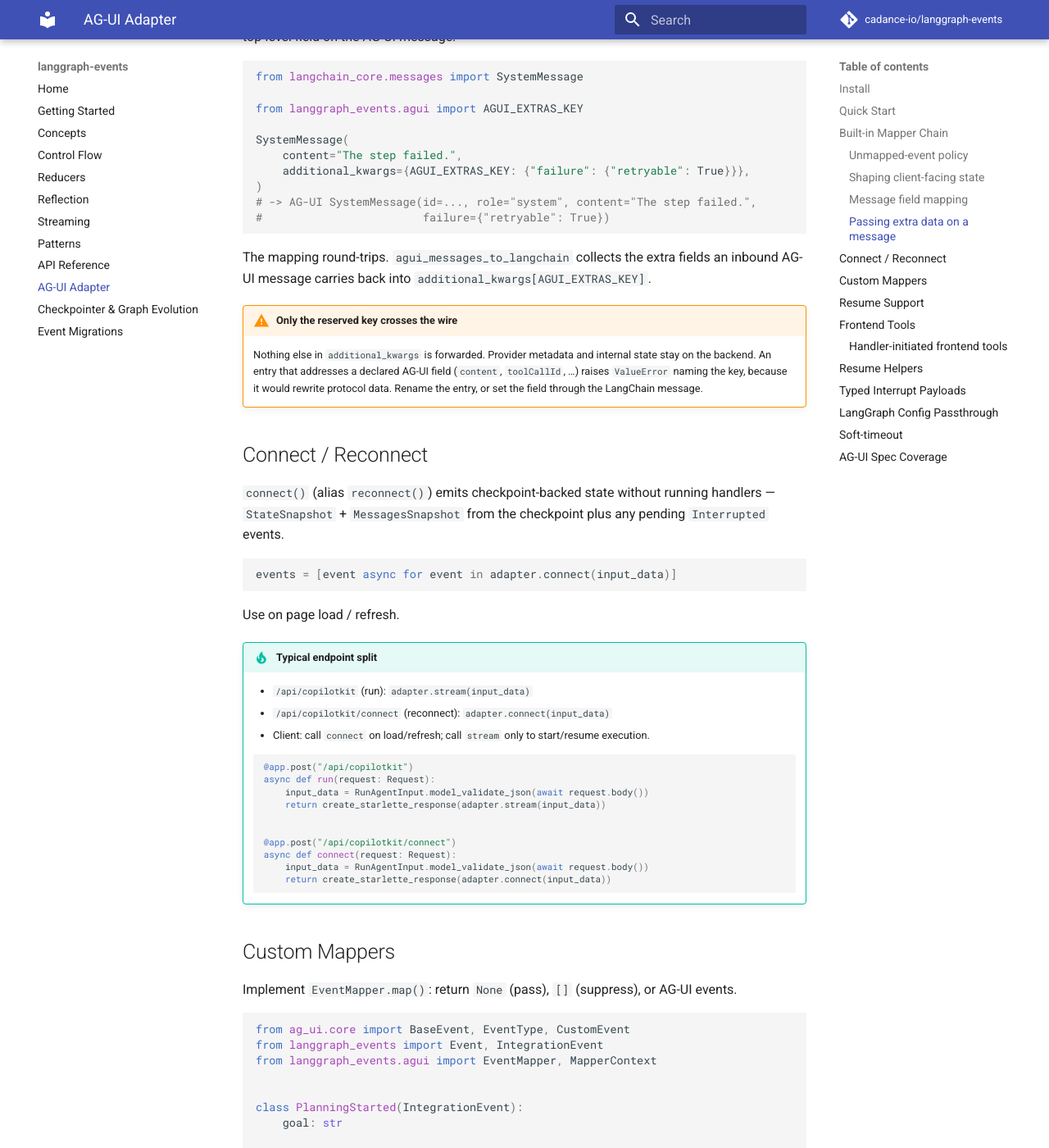
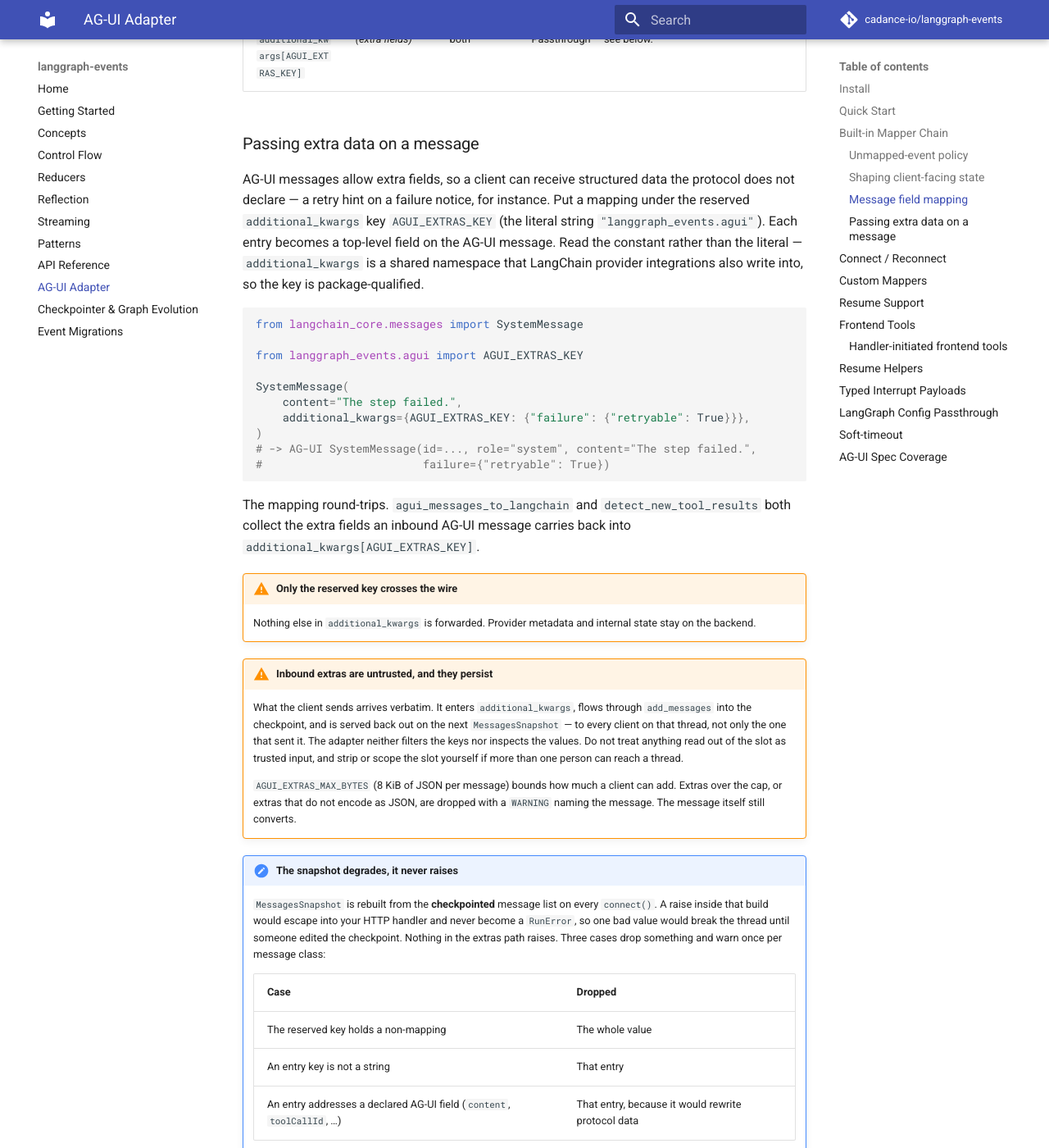
Before and after one commit to cadance-io/langgraph-events, an MkDocs documentation site: the page built from docs/agui.md, in a window 1280 px wide and 1400 px high, scrolled down 4474 px. Shown: the whole window at 82% size. Built offline with MkDocs 1.6.1 and Material for MkDocs 9.7.7, drawn with Linux system fonts in a browser that asks for light colours; comment, search, counter and statistics services are not loaded; some of the changed text lies outside the part shown.

Commit message:
docs(agui): correct the field-mapping claims and name the trust boundary
The table claimed ToolMessage.status/error "map in both directions". Only
presence does. The error text is derived from the tool content outbound and is
not stored inbound, because LangChain ToolMessage has no field for it and
content is where a tool failure reason belongs. Preserving it would need a
private slot, which the extras collision guard would then reject as a declared
field. The claim is corrected rather than the behaviour changed.

Adds the encrypted_value row: both directions drop it, and it cannot ride
through the extras slot either, because it is a declared field.

Documents the renamed extras key, the inbound trust boundary, the size cap and
the three degrade-not-raise cases in the snapshot build.

CHANGELOG: BaseMessage.name forwarding moves from Fixed to Changed. It changes
the wire payload for every existing consumer.

Co-Authored-By: Claude Opus 5 (1M context) <noreply@anthropic.com>

````diff
--- a/docs/agui.md
+++ b/docs/agui.md
@@ -137,15 +137,16 @@ For redaction or value transformation, write a custom `EventMapper`.
 
 | LangChain | AG-UI | Direction | Notes |
 |---|---|---|---|
-| `id`, `content` | `id`, `content` | both | `AssistantMessage.content` is `None` for block content; `SystemMessage`/`ToolMessage` degrade it to `""`. |
+| `id`, `content` | `id`, `content` | both | `AssistantMessage.content` is `None` for block content; `SystemMessage`/`ToolMessage` degrade it to `""`. A degraded `ToolMessage` logs a `WARNING` naming the tool call, because the content is lost. |
 | `name` | `name` | both | `UserMessage`, `AssistantMessage`, `SystemMessage` only — AG-UI's `ToolMessage` declares no `name`. |
 | `AIMessage.tool_calls` | `AssistantMessage.tool_calls` | both | `args` are JSON-encoded into `function.arguments`. |
-| `ToolMessage.status` | `ToolMessage.error` | both | `status="error"` sends the content as `error`, or the literal `"error"` when the content is empty, because a falsy `error` reads as a success; an inbound `error` sets `status="error"`. |
-| `additional_kwargs["agui"]` | *(extra fields)* | both | Passthrough — see below. |
+| `ToolMessage.status` | `ToolMessage.error` | both | Presence maps both ways. `status="error"` sends the content as `error`, or the literal `"error"` when the content is empty, because a falsy `error` reads as a success. A truthy inbound `error` sets `status="error"`. The error *text* does not come back: LangChain's `ToolMessage` has no field for it, and `content` is where a tool's failure reason belongs. |
+| *(none)* | `encrypted_value` | neither | Declared on AG-UI `BaseMessage`, `ToolMessage` and `ToolCall`. The adapter never reads it inbound and never sets it outbound, so a value the client sent is dropped. It is a declared field, so it cannot ride through the extras slot either. |
+| `additional_kwargs[AGUI_EXTRAS_KEY]` | *(extra fields)* | both | Passthrough — see below. |
 
 ### Passing extra data on a message
 
-AG-UI messages allow extra fields, so a client can receive structured data the protocol does not declare — a retry hint on a failure notice, for instance. Put a mapping under the reserved `additional_kwargs` key `AGUI_EXTRAS_KEY` (the literal string `"agui"`). Each entry becomes a top-level field on the AG-UI message.
+AG-UI messages allow extra fields, so a client can receive structured data the protocol does not declare — a retry hint on a failure notice, for instance. Put a mapping under the reserved `additional_kwargs` key `AGUI_EXTRAS_KEY` (the literal string `"langgraph_events.agui"`). Each entry becomes a top-level field on the AG-UI message. Read the constant rather than the literal — `additional_kwargs` is a shared namespace that LangChain provider integrations also write into, so the key is package-qualified.
 
 ```python
 from langchain_core.messages import SystemMessage
@@ -160,10 +161,26 @@ SystemMessage(
 #                        failure={"retryable": True})
 ```
 
-The mapping round-trips. `agui_messages_to_langchain` collects the extra fields an inbound AG-UI message carries back into `additional_kwargs[AGUI_EXTRAS_KEY]`.
+The mapping round-trips. `agui_messages_to_langchain` and `detect_new_tool_results` both collect the extra fields an inbound AG-UI message carries back into `additional_kwargs[AGUI_EXTRAS_KEY]`.
 
 !!! warning "Only the reserved key crosses the wire"
-    Nothing else in `additional_kwargs` is forwarded. Provider metadata and internal state stay on the backend. An entry that addresses a declared AG-UI field (`content`, `toolCallId`, …) raises `ValueError` naming the key, because it would rewrite protocol data. Rename the entry, or set the field through the LangChain message.
+    Nothing else in `additional_kwargs` is forwarded. Provider metadata and internal state stay on the backend.
+
+!!! warning "Inbound extras are untrusted, and they persist"
+    What the client sends arrives verbatim. It enters `additional_kwargs`, flows through `add_messages` into the checkpoint, and is served back out on the next `MessagesSnapshot` — to every client on that thread, not only the one that sent it. The adapter neither filters the keys nor inspects the values. Do not treat anything read out of the slot as trusted input, and strip or scope the slot yourself if more than one person can reach a thread.
+
+    `AGUI_EXTRAS_MAX_BYTES` (8 KiB of JSON per message) bounds how much a client can add. Extras over the cap, or extras that do not encode as JSON, are dropped with a `WARNING` naming the message. The message itself still converts.
+
+!!! note "The snapshot degrades, it never raises"
+    `MessagesSnapshot` is rebuilt from the **checkpointed** message list on every `connect()`. A raise inside that build would escape into your HTTP handler and never become a `RunError`, so one bad value would break the thread until someone edited the checkpoint. Nothing in the extras path raises. Three cases drop something and warn once per message class:
+
+    | Case | Dropped |
+    |---|---|
+    | The reserved key holds a non-mapping | The whole value |
+    | An entry key is not a string | That entry |
+    | An entry addresses a declared AG-UI field (`content`, `toolCallId`, …) | That entry, because it would rewrite protocol data |
+
+    Rename the entry, or set the field through the LangChain message.
 
 ## Connect / Reconnect
 
````
Also changed, not shown: CHANGELOG.md (+49 -16 lines).
